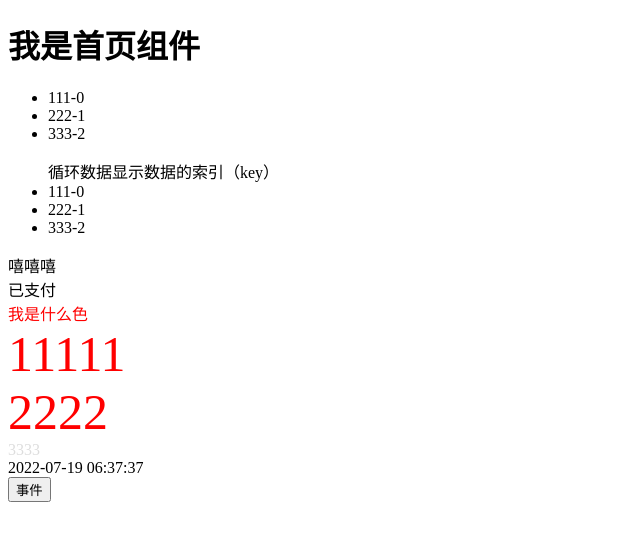
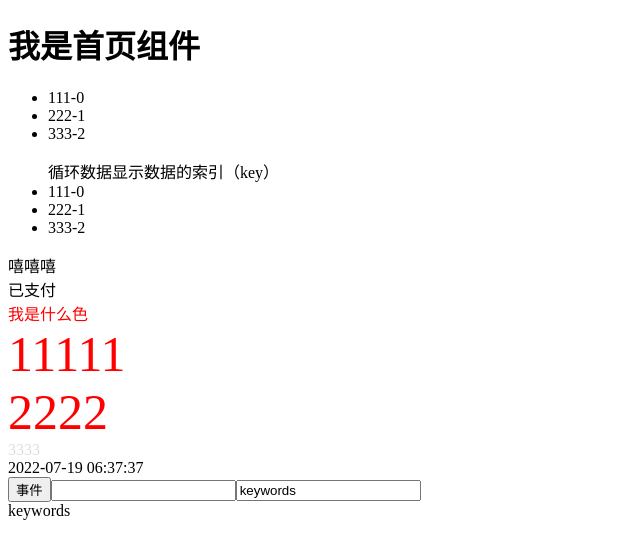
Before and after one commit to dengwenj/angular, an Angular app: page / in a window 1280 px wide. Shown: the top 556 px of the page, without its empty margins (0-640 px from the left). Built offline with nearby package versions, Linux system fonts and the light colour scheme.

Commit message:
双向数据绑定 只是在表单里面 app.model 里面还有引入

```diff
--- a/src/app/app.module.ts
+++ b/src/app/app.module.ts
@@ -6,6 +6,7 @@
 import { NgModule } from '@angular/core';
 // BrowserModule 浏览器解析的模块
 import { BrowserModule } from '@angular/platform-browser';
+import { FormsModule } from '@angular/forms'
 
 // 路由模块
 import { AppRoutingModule } from './app-routing.module';
@@ -27,7 +28,8 @@ import { HeaderComponent } from './component/header/header.component';
   // 配置当前项目运行依赖的其他模块
   imports: [ // 放的模块
     BrowserModule,
-    AppRoutingModule
+    AppRoutingModule,
+    FormsModule
   ],
   // 配置项目所需要的服务
   providers: [],
--- a/src/app/component/home/home.component.html
+++ b/src/app/component/home/home.component.html
@@ -33,5 +33,10 @@
   {{today | date: 'YYYY-MM-dd HH:mm:ss'}}
 </div>
 
-<!-- 事件 -->
+<!-- 事件 (事件名) -->
 <button (click)="handleClick()">事件</button>
+<input (input)="handleKeydown($event)">
+
+<!-- 双向数据绑定 只是在表单里面 app.model 里面还有引入-->
+<input [(ngModel)]="keywords">
+<div>{{keywords}}</div>
--- a/src/app/component/home/home.component.ts
+++ b/src/app/component/home/home.component.ts
@@ -14,6 +14,8 @@ export class HomeComponent implements OnInit {
 
   today: number = Date.now()
 
+  keywords = 'keywords'
+
   constructor() { }
 
   ngOnInit(): void {
@@ -27,4 +29,11 @@ export class HomeComponent implements OnInit {
   //   console.log(this);
   // }
 
+  handleKeydown(e: any) {
+    console.log(e.target.value);
+
+    console.log(this);
+
+  }
+
 }
```
